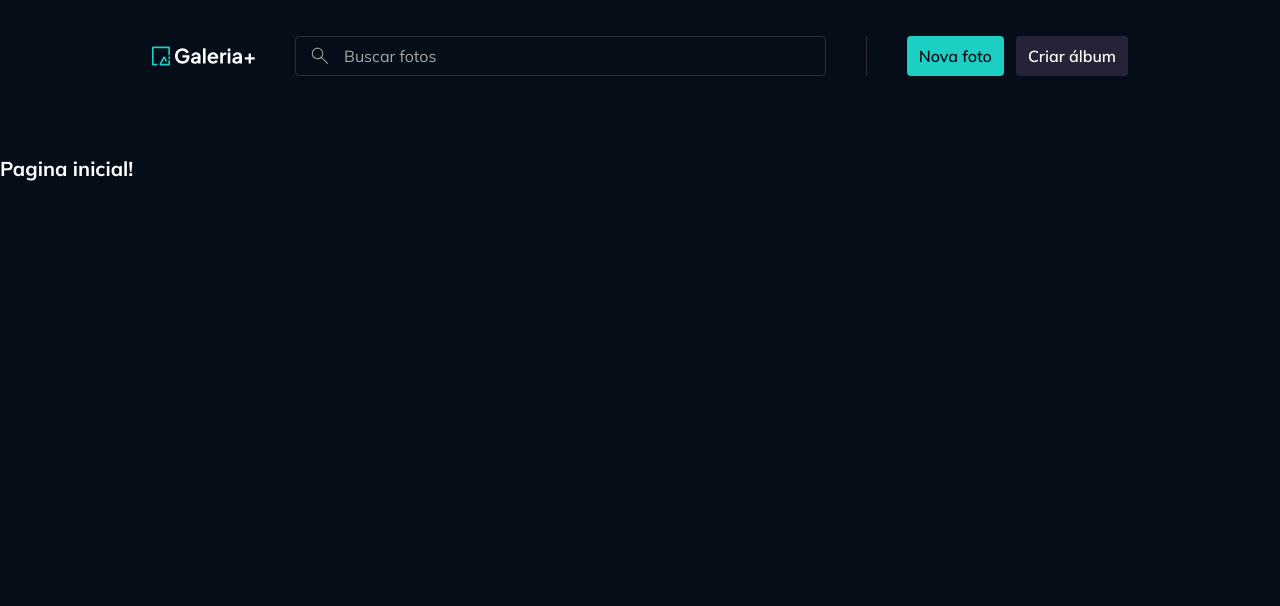
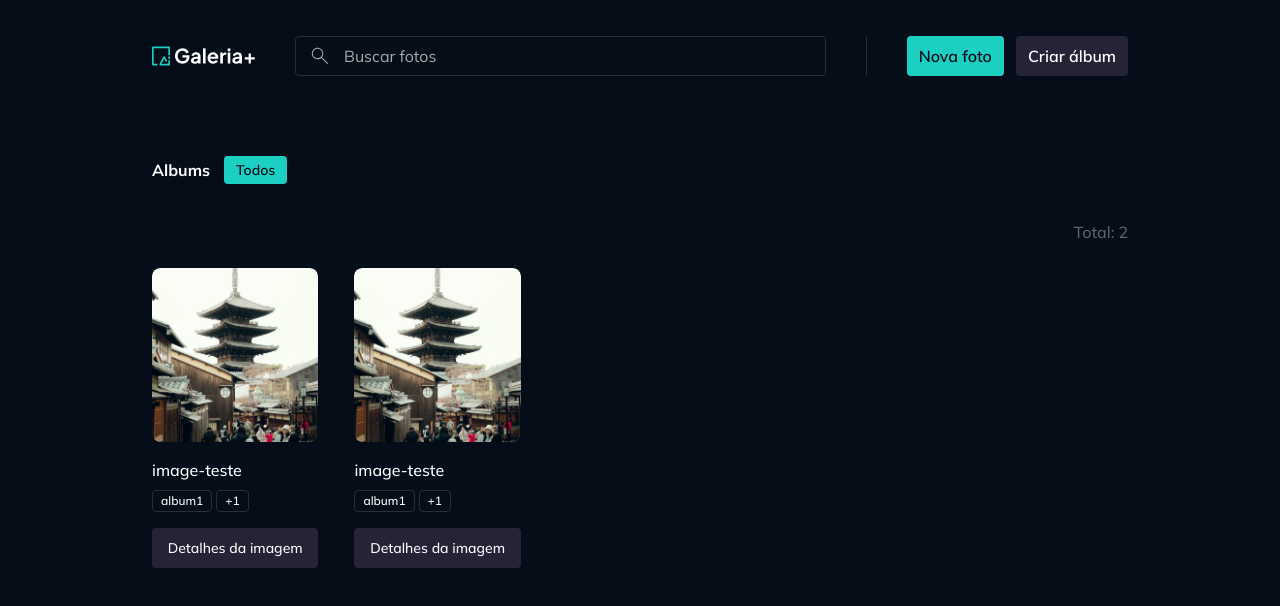
Before and after one commit to IgoorToorres/Galeria-Fotos, a React (Vite) app: page / in a window 1280 px wide. Shown: the top 606 px of the page. Built offline with nearby package versions, Linux system fonts and the light colour scheme.

Commit message:
feat - albumPage componentizada com mock de dados

```diff
--- a/src/components/image-file-preview.tsx
+++ /dev/null
@@ -1,21 +0,0 @@
-import { tv } from "tailwind-variants"
-
-export const imageFilePreviewVariants = tv({
-    base: "rounded-lg overflow-hidden"
-})
-
-export const ImageFilePreviewImageVariants = tv({
-    base: "w-full h-full object-cover"
-})
-
-interface ImageFilePreviewProps extends React.ComponentProps<'img'> {
-    imageClassName?: string;
-}
-
-export default function ImageFilePreview({ className, imageClassName, ...props }: ImageFilePreviewProps) {
-    return (
-        <div className={imageFilePreviewVariants({ className })}>
-            <img {...props} className={ImageFilePreviewImageVariants({ className: imageClassName })} />
-        </div>
-    )
-}
--- /dev/null
+++ b/src/components/image-preview.tsx
@@ -0,0 +1,21 @@
+import { tv } from "tailwind-variants"
+
+export const imagePreviewVariants = tv({
+    base: "rounded-lg overflow-hidden"
+})
+
+export const ImagePreviewImageVariants = tv({
+    base: "w-full h-full object-cover"
+})
+
+interface ImagePreviewProps extends React.ComponentProps<'img'> {
+    imageClassName?: string;
+}
+
+export default function ImagePreview({ className, imageClassName, ...props }: ImagePreviewProps) {
+    return (
+        <div className={imagePreviewVariants({ className })}>
+            <img {...props} className={ImagePreviewImageVariants({ className: imageClassName })} />
+        </div>
+    )
+}
--- /dev/null
+++ b/src/contexts/albums/models/album.ts
@@ -0,0 +1,4 @@
+export interface Album {
+    id: string,
+    title: string;
+}
--- /dev/null
+++ b/src/contexts/photos/components/albums-filter.tsx
@@ -0,0 +1,36 @@
+import Button from "../../../components/button";
+import Skeleton from "../../../components/skeleton";
+import Text from "../../../components/text";
+import type { Album } from "../../albums/models/album"
+import cx from "classnames";
+
+interface AlbumsFilterProps extends React.ComponentProps<"div"> {
+    albums: Album[];
+    loading?: boolean;
+}
+
+export default function AlbumsFilter({ albums, loading, className, ...props }: AlbumsFilterProps) {
+    return (
+        <div className={cx("flex items-center gap-3.5 overflow-x-auto", className)} {...props}>
+            <Text variant="heading-small">Albums</Text>
+            <div className="flex gap-3">
+                {!loading ? (
+                    <>
+                        <Button size="sm" className="cursor-pointer" variant="primary">
+                            Todos
+                        </Button>
+                        {albums.map((album) =>
+                            <Button key={album.id} size="sm" className="cursor-pointer" variant="ghost">
+                                {album.title}
+                            </Button>
+                        )}
+                    </>
+                ) : (
+                    Array.from({ length: 5 }).map((_, index) => (
+                        <Skeleton className="w-28 h-7" key={`album-button-loading-${index}`} />
+                    ))
+                )}
+            </div>
+        </div>
+    )
+}
--- /dev/null
+++ b/src/contexts/photos/components/photo-widget.tsx
@@ -0,0 +1,70 @@
+import { Link } from "react-router";
+import Badge from "../../../components/badge";
+import { buttonTextVariants, buttonVariants } from "../../../components/button";
+import ImagePreview from "../../../components/image-preview";
+import Skeleton from "../../../components/skeleton";
+import Text from "../../../components/text";
+import type { Photo } from "../models/photo";
+
+interface PhotoWidgetProps {
+    photo: Photo;
+    loading?: boolean
+}
+
+export default function PhotoWidget({ photo, loading }: PhotoWidgetProps) {
+    return (
+        <div className="flex flex-col gap-4">
+            {!loading ? (
+                <ImagePreview
+                    src={`/images/${photo.imageId}`}
+                    title={photo.title}
+                    imageClassName="w-[10.875rem] h-[10.875rem] rounded-lg"
+                />
+            ) : (
+                <Skeleton className="w-[10.875rem] h-[10.875rem] rounded-lg" />
+            )}
+            <div className="flex flex-col gap-2">
+                {!loading ? (
+                    <Text variant="paragraph-large" className="truncate">{photo.title}</Text>
+                ) : (
+                    <Skeleton className="w-full h-6" />
+                )}
+                <div className="flex gap-1 min-h-[1.375rem]">
+                    {!loading ? (
+                        <>
+                            {photo.albums.slice(0, 1).map(album => (
+                                <Badge className="truncate" size="xs" key={album.id}>
+                                    {album.title}
+                                </Badge>
+                            ))}
+                            {photo.albums.length > 1 && (
+                                <Badge size="xs">
+                                    +{photo.albums.length - 2}
+                                </Badge>
+                            )}
+                        </>
+                    ) : (
+                        Array.from({ length: 2 }).map((_, index) =>
+                            <Skeleton key={`album-loading-${index}`} className="w-full h-4 rounded-sm" />
+                        )
+                    )}
+                </div>
+            </div>
+            {!loading ? (
+                <Link
+                    to={`/fotos/${photo.id}`}
+                    className={buttonVariants({
+                        variant: "secondary",
+                        className: "px-2 py-2"
+                    })}
+                >
+                    <Text className={buttonTextVariants({ variant: "secondary", size: "sm" })}>
+                        Detalhes da imagem
+                    </Text>
+                </Link>
+            ) : (
+                <Skeleton className="w-full h-10" />
+            )}
+        </div>
+    );
+}
--- /dev/null
+++ b/src/contexts/photos/components/photos-list.tsx
@@ -0,0 +1,50 @@
+import Skeleton from "../../../components/skeleton";
+import Text from "../../../components/text";
+import type { Photo } from "../models/photo"
+import PhotoWidget from "./photo-widget";
+
+interface PhotosListProps {
+    photos: Photo[];
+    loading?: boolean
+}
+
+export default function PhotosList({ photos, loading }: PhotosListProps) {
+    return (
+        <div className="space-y-6">
+            <Text
+                as="div"
+                variant="paragraph-large"
+                className="flex items-center justify-end gap-1 text-accent-span"
+            >
+                Total:{" "}
+                {!loading ? (
+                    <div>{photos.length}</div>
+                ) : (
+                    <Skeleton className="w-6 h-6" />
+                )}
+            </Text>
+            {!loading && photos.length > 0 && (
+                <div className="grid grid-cols-5 gap-9">
+                    {photos.map((p) => (
+                        <PhotoWidget key={p.id} photo={p} />
+                    ))}
+                </div>
+            )}
+            {loading && (
+                <div className="grid grid-cols-5 gap-9">
+                    {Array.from({ length: 10 }).map((_, index) => (
+                        <PhotoWidget
+                            key={`photo-loading-${index}`}
+                            photo={{} as Photo}
+                            loading
+                        />
+                    ))}
+                </div>
+            )}
+            {!loading && photos.length === 0 &&
+                <div className="flex justify-center items-center w-full">
+                    <Text variant="paragraph-large">Nenhuma Foto Encontrada!</Text>
+                </div>}
+        </div>
+    )
+}
--- /dev/null
+++ b/src/contexts/photos/models/photo.ts
@@ -0,0 +1,8 @@
+import type { Album } from "../../albums/models/album";
+
+export interface Photo {
+    id: string;
+    title: string;
+    imageId: string;
+    albums: Album[];
+}
--- a/src/pages/page-components.tsx
+++ b/src/pages/page-components.tsx
@@ -10,7 +10,7 @@ import SearchIcon from "../assets/icons/search.svg?react"
 import InputCheckbox from "../components/input-checkbox";
 import InputSingleFile from "../components/input-single-file";
 import { useForm } from "react-hook-form";
-import ImageFilePreview from "../components/image-file-preview";
+import ImagePreview from "../components/image-preview";
 import { Dialog, DialogTrigger } from "@radix-ui/react-dialog";
 import { DialogBody, DialogClose, DialogContent, DialogFooter, DialogHeader } from "../components/dialog";
 
@@ -76,7 +76,7 @@ export default function PageComponents() {
                     {...form.register('file')}
                     allowedExtensions={['png', 'jpg', 'jpeg', 'webp']}
                     maxFileSizeInMb={50}
-                    replaceBy={<ImageFilePreview src={fileSource} alt="imagem" />}
+                    replaceBy={<ImagePreview src={fileSource} alt="imagem" />}
                 />
             </div>
             <div>
@@ -94,7 +94,7 @@ export default function PageComponents() {
                                 {...form.register('file')}
                                 allowedExtensions={['png', 'jpg', 'jpeg', 'webp']}
                                 maxFileSizeInMb={50}
-                                replaceBy={<ImageFilePreview src={fileSource} alt="imagem" />}
+                                replaceBy={<ImagePreview src={fileSource} alt="imagem" />}
                             />
                         </DialogBody>
                         <DialogFooter>
--- a/src/pages/page-home.tsx
+++ b/src/pages/page-home.tsx
@@ -1,7 +1,37 @@
-import Text from "../components/text";
+import Container from "../components/container";
+import AlbumsFilter from "../contexts/photos/components/albums-filter";
+import PhotosList from "../contexts/photos/components/photos-list";
 
 export default function PageHome({ }) {
     return (
-        <Text variant="heading-medium">Pagina inicial!</Text>
+        <Container>
+
+            <AlbumsFilter albums={[]} className="mb-9"/>
+
+            <PhotosList photos={[
+                {
+                    id: '123',
+                    title: 'image-teste',
+                    imageId: 'portrait-tower.png',
+                    albums: [
+                        { id: '321', title: 'album1' },
+                        { id: '213', title: 'album2' },
+                        { id: '1234', title: 'album3' }
+                    ]
+                },
+                {
+                    id: '123',
+                    title: 'image-teste',
+                    imageId: 'portrait-tower.png',
+                    albums: [
+                        { id: '321', title: 'album1' },
+                        { id: '213', title: 'album2' },
+                        { id: '1234', title: 'album3' }
+                    ]
+                }
+
+            ]} />
+            {/* <PhotosList photos={[]} loading/> */}
+        </Container>
     );
 }
```
